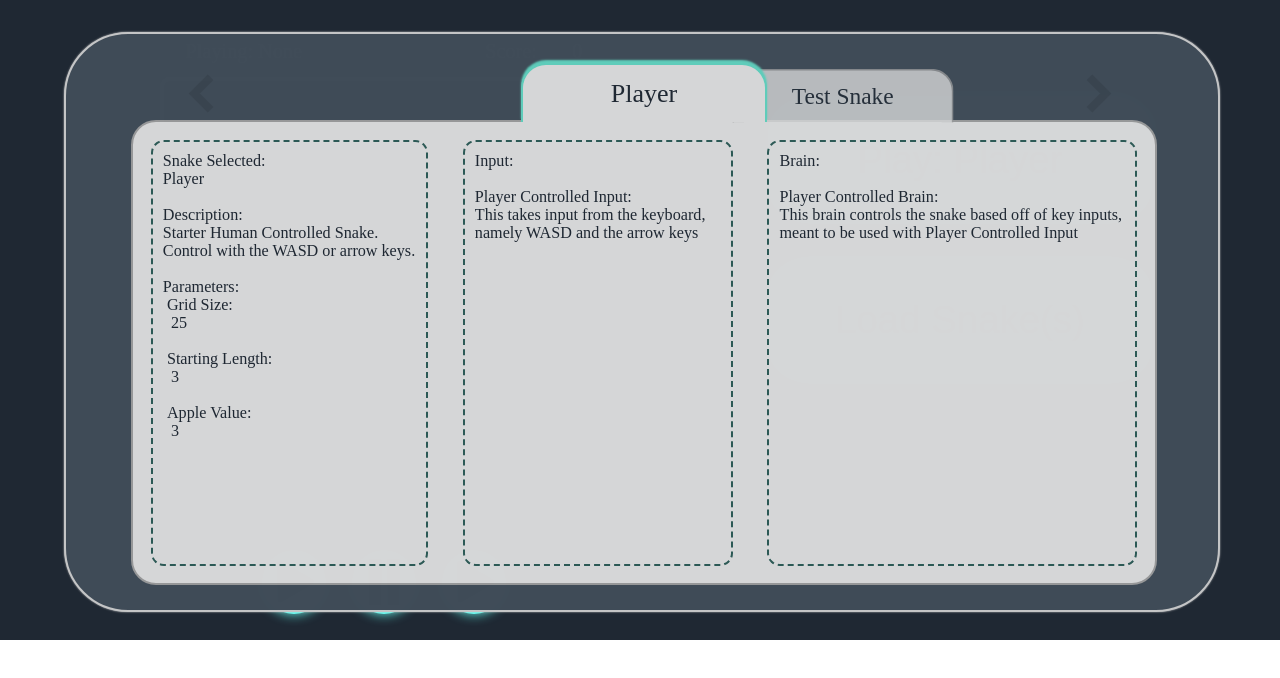
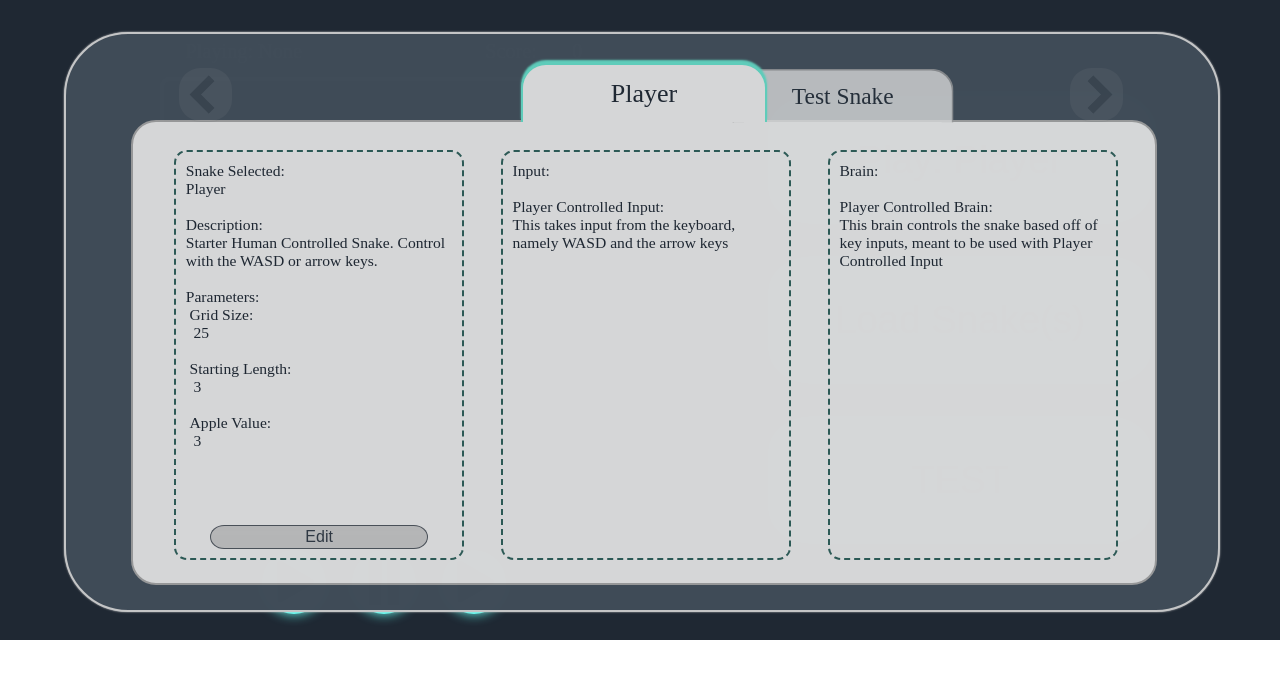
Before and after one commit to eelyort/shrewdSnek2, a plain HTML site: page index.html in a window 1280 px wide. Both pictures are taken after a click on the button "Load Snake(s)". Drawn offline with Linux system fonts and the light colour scheme.

Commit message:
Fade text, overhauled snake display   Tested and fixed speciesRunner

```diff
--- a/src/CSS/styleSheet.css
+++ b/src/CSS/styleSheet.css
@@ -10,10 +10,15 @@ body {
     position: absolute;
 }
 
+/*flex box*/
 .flexboxBasic {
     position: relative;
     min-width: 0;
 }
+.flexParent{
+    display: flex;
+}
+/*end flex box*/
 
 /*backgrounds*/
 /*main menu*/
@@ -58,19 +63,20 @@ body {
     border-width: 2px;
     border-color: #979899;
     border-radius: 25px;
-
-    /*flexbox*/
-    display: flex;
 }
 .popUp-card .textWrapper .background {
     /*see through background*/
     background-color: rgba(0, 0, 0, 0);
     border-radius: 1vw;
     border-style: dashed;
-    margin: calc(1.2vw + 2px);
-    padding: 0.8vw;
     /*set one*/
     border-color: #2d5a56;
+}
+.popUp-card .textWrapper .background div {
+    font-size: calc(1.0vw + 0.35vh);
+    /*font-size: calc(80% * 1.5);*/
+    text-overflow: fade;
+    padding: 1.2vh;
 }
 /*end backgrounds*/
 
@@ -128,6 +134,15 @@ body {
     text-align: right;
 }
 
+/*fade code, element should have .fadeOut, add .fadeOut2 to fade*/
+.fadeOut{
+    opacity: 80%;
+}
+.fadeOut2{
+    transition: opacity 900ms ease-in;
+    opacity: 0;
+}
+
 /*buttons of all types*/
 .button {
     background-color: #66FCF1;
@@ -140,10 +155,6 @@ body {
     /*background color change eases and takes x sec, scaling (transform) etc*/
     transition: background 150ms ease-in-out, transform 250ms ease, box-shadow 200ms ease;
 }
-/*.popUp-card .button.imgButton {*/
-/*    background-color: rgba(0, 0, 0, 0);*/
-/*    box-shadow: none;*/
-/*}*/
 .button:hover {
     box-shadow: 0 0 1.4vw #60cdbb;
     background-color: #67fff4;
@@ -162,6 +173,15 @@ body {
 }
 .button.gameButton:focus {
     outline: none;
+}
+.popUp-card .button {
+    background-color: #b5b6b7;
+    /*color: #ffffff;*/
+    border-color: rgba(31, 40, 51, 0.71);
+    border-style: solid;
+    border-width: 1px;
+    font-size: 100%;
+    box-shadow: none;
 }
 /*end buttons*/
 
--- a/src/JavaScript/buttonsAndSuch.js
+++ b/src/JavaScript/buttonsAndSuch.js
@@ -148,6 +148,11 @@ class BaseHTMLElement{
     // adds flexbox - removes style info and adds flexGrow
     addFlex(flexGrow){
         this.myFlexGrow = flexGrow;
+
+        // add flex to parent
+        if(!this.myParent.classList.contains("flexParent")){
+            this.myParent.classList.add("flexParent");
+        }
 
         this.myMainObject.style.left = "";
         this.myMainObject.style.top = "";
@@ -521,26 +526,42 @@ class SelectSnakePopUp extends PopUp{
 
         this.typeSpeed = 8;
 
+        // text boxes
+        this.textHeight = 0.88;
+        this.textWidth = 0.28;
+        this.numTextBox = 3;
+        let remainPadding = 1 - (this.textWidth * this.numTextBox);
+        this.textPadding = remainPadding/(this.numTextBox + 1);
+
         // left side text box - displays the start position, start length, apple value
-        this.parameterBox = new TextBox(0, 0, 0, 1, 1, this.textWrapper, this.myDocument, "");
+        this.parameterBox = new TextBox(this.textPadding, (1-this.textHeight)/2, this.textWidth, this.textHeight, 1, this.textWrapper, this.myDocument, "");
         this.parameterBox.myTextWrapper.classList.add("background");
         this.parameterBox.myTextWrapper.style.minWidth = "10vw";
-        this.parameterBox.addFlex(2);
+        // this.parameterBox.addFlex(2);
+        // TODO img here
+        this.editParameterButton = new ButtonHTML(0.12, 0.92, 0.76, 0.06, 2, this.parameterBox.myTextWrapper, this.myDocument, "Edit", this.editParam.bind(this));
 
         // TODO: this is all temporary, add visuals or something
         // inputs
-        this.inputsBox = new TextBox(0, 0, 0, 1, 1, this.textWrapper, this.myDocument, "");
+        this.inputsBox = new TextBox((2*this.textPadding) + this.textWidth, (1-this.textHeight)/2, this.textWidth, this.textHeight, 1, this.textWrapper, this.myDocument, "");
         this.inputsBox.myTextWrapper.classList.add("background");
-        this.inputsBox.addFlex(4);
+        // this.inputsBox.addFlex(4);
 
         // brain
-        this.brainBox = new TextBox(0, 0, 0, 1, 1, this.textWrapper, this.myDocument, "");
+        this.brainBox = new TextBox((3*this.textPadding) + (2*this.textWidth), (1-this.textHeight)/2, this.textWidth, this.textHeight, 1, this.textWrapper, this.myDocument, "");
         this.brainBox.myTextWrapper.classList.add("background");
-        this.brainBox.addFlex(4);
+        // this.brainBox.addFlex(4);
 
         // write all the text
         this.writeAll(this.mySelectCarousel.currentlySelected);
+
+        this.onResize();
     }
+    // edit parameter
+    editParam(){
+        console.log("editParam()");
+    }
+
     // master text function, writes/draws everything
     writeAll(idx){
         this.writeParameters(idx);
@@ -592,10 +613,11 @@ class SelectSnakePopUp extends PopUp{
 
     onResize(){
         this.mySelectCarousel.onResize();
+        // this.editParameterButton.onResize();
     }
     showPopUp() {
         super.showPopUp();
-        this.mySelectCarousel.onResize();
+        this.onResize();
         this.writeAll(this.mySelectCarousel.currentlySelected);
     }
     selectCallbackIntermediate(index){
@@ -913,7 +935,7 @@ class TextBox extends BaseHTMLElement{
         this.myTextBox.innerText = this.currentlyDisplayed;
     }
     // typewriter
-    typewrite(txt, speed){
+    typewrite(txt, speed, /*optionalFunc = null*/){
         this.myText = txt;
         // kill previous thread
         if(this.currthreadID >= 1000){
@@ -927,10 +949,10 @@ class TextBox extends BaseHTMLElement{
 
         // console.log("typewrite: currThreadID: " + this.currthreadID);
 
-        this.typewritePRIVATE(0, speed, this.currthreadID);
+        this.typewritePRIVATE(0, speed, this.currthreadID, /*optionalFunc*/);
     }
     // internal private
-    typewritePRIVATE(i, speed, threadID){
+    typewritePRIVATE(i, speed, threadID, /*optionalFunc*/){
         // console.log(`typewritePRIVATE(${i}, ${speed}) called\n this.myText: "${this.myText}"\n this.myTextBox.innerText: "${this.myTextBox.innerText}"`);
         // already finished
         if(i >= this.myText.length || threadID != this.currthreadID){
@@ -951,6 +973,11 @@ class TextBox extends BaseHTMLElement{
         }
         this.changeCurrDisplay(this.currentlyDisplayed + char);
         i++;
+
+        // // call optional func
+        // if(optionalFunc != null){
+        //     optionalFunc();
+        // }
         setTimeout(function () {
             this.typewritePRIVATE(i, speed, threadID);
         }.bind(this), speed);
--- a/src/JavaScript/constants.js
+++ b/src/JavaScript/constants.js
@@ -7,7 +7,11 @@ const buttonColor = "red";
 const defaultFPS = 30;
 
 // tick rate at which the evolving species are run
-const speciesRunnerTickRate = 500;
+const speciesRunnerTickRate = 600;
+// default scoring function, just returns score, no time sensitivity
+const defaultScoreFunc = function (score, time) {
+    return score;
+};
 
 // color of the snake
 const snakeColor = "#ff00f2";
--- a/src/JavaScript/mainMenu.js
+++ b/src/JavaScript/mainMenu.js
@@ -24,12 +24,14 @@ class MainMenu extends InteractableLayer{
         this.myInteractables.set("Play", new ButtonHTML(.6, .15, .3, .2, 1, this.myGamePanel, this.myDocument, "Play: " + loadedSnakes[this.selectedSnake].getComponentName(), (this.playButton).bind(this)));
         this.myInteractables.set("PausePlay", new ImgButtonHTMLToggle(.25, .86, .1, .1, 1, this.myGamePanel, this.myDocument, ["./src/Images/pause-button-200x200.png", "./src/Images/play-button-200x200.png"], [(this.pauseButton).bind(this), (this.unpauseButton).bind(this)]));
         this.myInteractables.set("SelectSnake", new ButtonHTML(.6, .4, .3, .2, 1, this.myGamePanel, this.myDocument, "Load Snake(s)", (this.selectButton).bind(this)));
+        // TODO: change icons
         this.myInteractables.set("TickUp", new PressHoldImgButton(.32, .86, .1, .1, 1, this.myGamePanel, this.myDocument, "./src/Images/play-button-200x200.png", function () {
             this.changeTickRate(1);
-        }.bind(this), this.tickHoldDelay, function () {this.tickHoldTime = 0;}.bind(this)));
+        }.bind(this), this.tickHoldDelay, function () {this.releaseTickRate();}.bind(this)));
         this.myInteractables.set("TickDown", new PressHoldImgButton(.18, .86, .1, .1, 1, this.myGamePanel, this.myDocument, "./src/Images/play-button-200x200.png", function () {
             this.changeTickRate(-1);
-        }.bind(this), this.tickHoldDelay, function () {this.tickHoldTime = 0;}.bind(this)));
+        }.bind(this), this.tickHoldDelay, function () {this.releaseTickRate();}.bind(this)));
+        this.myInteractables.set("TEST", new ButtonHTML(.6, .65, .3, .2, 1, this.myGamePanel, this.myDocument, "TEST", this.TESTFUNC.bind(this)));
         // popups
         this.myPopUps = new Map();
         this.myPopUps.set("SelectSnake", new SelectSnakePopUp(.05, .05, 3, this.myGamePanel, this.myDocument, loadedSnakes, this.updateSelectedSnake.bind(this)));
@@ -43,6 +45,9 @@ class MainMenu extends InteractableLayer{
         this.subCanvasTextRatio = 0.7;
         this.myTextFields.set("SelectedSnakeName", new VertCenteredTextBox(0, 0, 0, this.subCanvasTextHeight, 5, this.myGamePanel, this.myDocument, "Playing: None", "left"));
         this.myTextFields.set("Score", new VertCenteredTextBox(0, 0, 0, this.subCanvasTextHeight, 5, this.myGamePanel, this.myDocument, "Score: " + (`\xa0\xa0\xa0\xa0\xa0\xa0${0}`).substring(-6), "right"));
+        this.myTextFields.set("TickRate", new CenteredTextBox(0, 0, 0, this.subCanvasTextHeight, 5, this.myGamePanel, this.myDocument, "Tick Rate"));
+        this.displayTickRate();
+        setTimeout(this.releaseTickRate.bind(this), 1);
 
         // store score and only update if necessary
         this.displayScore = 0;
@@ -78,6 +83,7 @@ class MainMenu extends InteractableLayer{
         this.keysDown = new Set();
         this.myDocument.addEventListener("keyup", this.keyEventInUp.bind(this), false);
     }
+
     // tick rate changer: positive makes it faster, negative slower
     changeTickRate(val){
         // every 5 "ticks" held it starts increasing faster by a factor of 2 (ie: 1/per -> 2/per -> 4/per)
@@ -92,10 +98,40 @@ class MainMenu extends InteractableLayer{
             this.runningInstance.tickRate = this.tickRate;
         }
 
-        // TODO: display
-        console.log(`Tick rate changed to ${this.tickRate}`);
+        // display
+        this.displayTickRate();
 
         this.tickHoldTime++;
+    }
+    // function to make the tick rate display nice
+    displayTickRate(){
+        let a = this.myTextFields.get("TickRate");
+
+        // setup
+        a.myTextWrapper.style.color = "#FFFFFF";
+        if(!a.myTextWrapper.classList.contains("fadeOut")){
+            a.myTextWrapper.classList.add("fadeOut");
+        }
+
+        // change the text
+        a.changeText(`Tick Rate: ${this.tickRate}`);
+
+        // make it appear
+        if(a.myTextWrapper.classList.contains("fadeOut2")){
+            a.myTextWrapper.classList.remove("fadeOut2");
+        }
+
+        // setTimeout(function () {
+        //     // make it disappear
+        //     a.myTextWrapper.classList.add("fadeOut2");
+        // }, 0.01);
+    }
+    // when the tick rate buttons are released
+    releaseTickRate(){
+        this.tickHoldTime = 0;
+
+        // make it disappear
+        this.myTextFields.get("TickRate").myTextWrapper.classList.add("fadeOut2");
     }
 
     // called on keyEvent press
@@ -125,6 +161,8 @@ class MainMenu extends InteractableLayer{
     startRun(){
         this.then = Date.now();
         this.run();
+        this.displayTickRate();
+        setTimeout(this.releaseTickRate.bind(this), 1);
         this.runningInstance.startMe();
     }
 
@@ -250,11 +288,6 @@ class MainMenu extends InteractableLayer{
         this.myPopUps.get("SelectSnake").showPopUp();
     }
 
-    // TODO: delete
-    TEST_FUNC(){
-        alert("Test");
-    }
-
     // formats the sub canvas's size and position
     formatSubCanvas(){
         let totWidth = this.myGamePanel.getBoundingClientRect().width;
@@ -274,6 +307,7 @@ class MainMenu extends InteractableLayer{
         this.subCanvas.style.height = (sideLength).toString(10) + "px";
 
         // Text boxes floating above the canvas
+        // selected snake and score
         let textWidth = sideLength - 2*totWidth*this.subCanvasTextXOffset;
         this.myTextFields.get("SelectedSnakeName").myTextWrapper.style.left = (left + this.subCanvasTextXOffset*totWidth).toString() + "px";
         this.myTextFields.get("SelectedSnakeName").myTextWrapper.style.top = (top - this.subCanvasTextHeight*totHeight).toString() + "px";
@@ -283,6 +317,11 @@ class MainMenu extends InteractableLayer{
         this.myTextFields.get("Score").myTextWrapper.style.left = (left + this.subCanvasTextXOffset*totWidth + width).toString() + "px";
         this.myTextFields.get("Score").myTextWrapper.style.top = (top - this.subCanvasTextHeight*totHeight).toString() + "px";
         this.myTextFields.get("Score").myTextWrapper.style.width = (textWidth*(1-this.subCanvasTextRatio)).toString() + "px";
+
+        // tick rate
+        this.myTextFields.get("TickRate").myTextWrapper.style.width = sideLength.toString() + "px";
+        this.myTextFields.get("TickRate").myTextWrapper.style.left = left.toString() + "px";
+        this.myTextFields.get("TickRate").myTextWrapper.style.top = (top + 0.9 * sideLength).toString() + "px";
     }
 
     // called when window is resized
@@ -313,4 +352,14 @@ class MainMenu extends InteractableLayer{
         this.updateScore();
         this.startRun();
     }
+
+    // TODO: delete
+    TESTFUNC(){
+        console.log("Test:");
+        let speciesRunner = new SpeciesRunner(loadedSnakes[this.selectedSnake].cloneMe(), 6, this.TESTCALLBACK.bind(this), defaultScoreFunc, 0);
+        speciesRunner.runNext();
+    }
+    TESTCALLBACK(a){
+        console.log("Test Callback: " + a.toString());
+    }
 }
--- a/src/JavaScript/presetSnakes.js
+++ b/src/JavaScript/presetSnakes.js
@@ -5,7 +5,7 @@ let loadedSnakes = [];
 const presetPlayerControlled = new Snake(
     new PlayerControlledInput(),
     new PlayerControlledBrain(),
-    0,
+    1,
     3,
     3,
     25,
@@ -21,7 +21,7 @@ const protectedSnakes = loadedSnakes.length;
 const testSnake = new Snake(
     new PlayerControlledInput(),
     new PlayerControlledBrain(null),
-    0,
+    1,
     3,
     3,
     5,
--- a/src/JavaScript/snake.js
+++ b/src/JavaScript/snake.js
@@ -113,9 +113,7 @@ class Snake extends SnakeComponent{
         // manage length
         while(this.myBodySegs.size > this.myLength - 1){
             let tailPos = this.myBodySegs.poll();
-            if(grid[tailPos] !== -1) {
-                grid[tailPos] = 0;
-            }
+            grid[tailPos] = 0;
 
             // when focused, changed body segments get shoved into queues for drawing
             if(this.focused){
@@ -233,7 +231,7 @@ class Snake extends SnakeComponent{
     }
     // returns a copy of this snake
     cloneMe(){
-        console.log("cloning snake, this.gridSize: " + this.gridSize);
+        // console.log("cloning snake, this.gridSize: " + this.gridSize);
         let clone = new Snake(this.myInput.cloneMe(), this.myBrain.cloneMe(), this.startHeadPos, this.startLength, this.appleVal, this.gridSize);
         return clone;
     }
--- a/src/JavaScript/speciesRunner.js
+++ b/src/JavaScript/speciesRunner.js
@@ -39,7 +39,7 @@ class SpeciesRunner{
         if(this.runningInstance != null){
             this.runningInstance.kill();
         }
-        this.runningInstance = new SingleSnakeRunner(snek, this.tickRate, this.endOne().bind(this));
+        this.runningInstance = new SingleSnakeRunner(snek, this.tickRate, this.endOne.bind(this));
         this.runningInstance.startMe();
     }
     // callback called whenever an instance finishes
```
